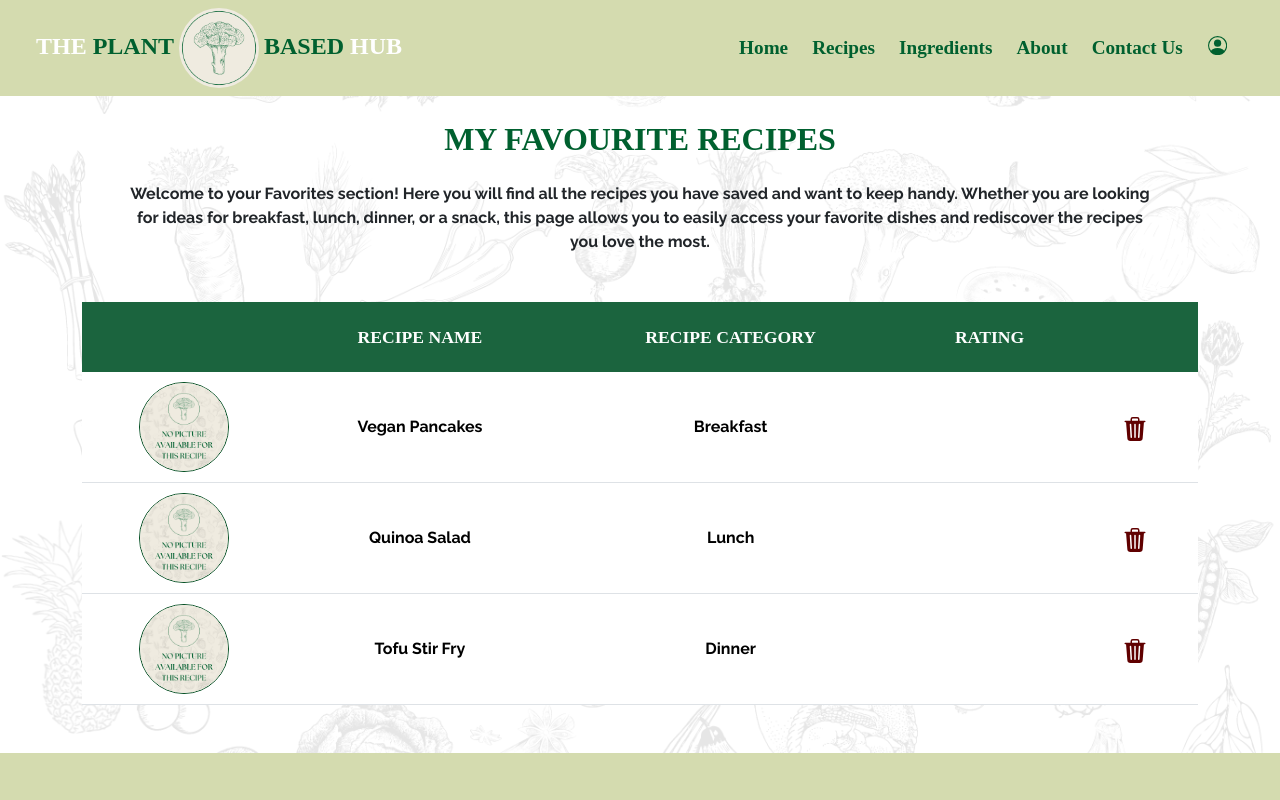
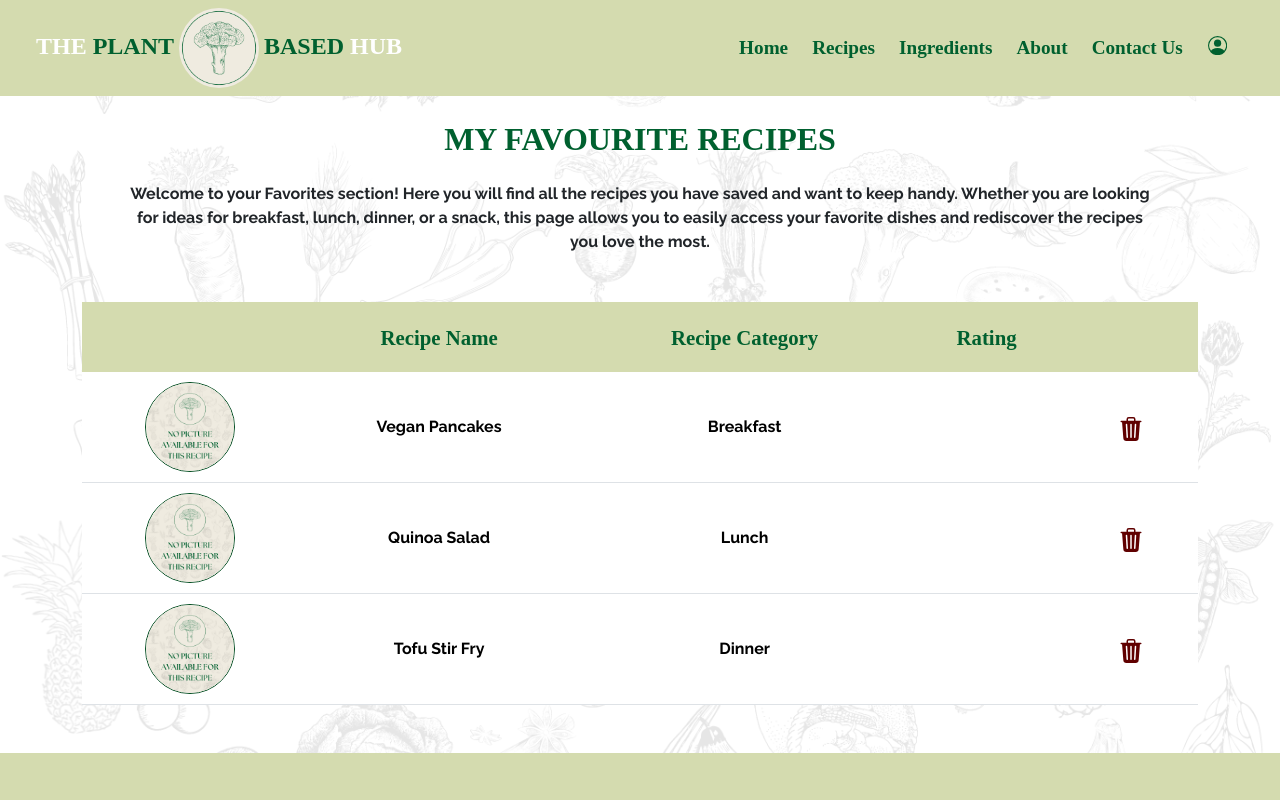
Before and after one commit to alicelazzeri/ThePlantBasedHub-FRONTEND, a React (Vite) app: page /favourites in a window 1280 px wide. Shown: the top 800 px of the page. Built offline with nearby package versions, Linux system fonts and the light colour scheme; a web font is replaced by a local one.

Commit message:
fixed style

```diff
--- a/src/App.css
+++ b/src/App.css
@@ -816,13 +816,13 @@ input[type="range"]::-ms-track {
 }
 
 .favTable th {
-  background-color: #1b643e !important;
-  color: #fefefe;
+  background-color: #d4dbaf !important;
+  color: #00602f;
   font-family: "Italiana", serif;
   height: 70px;
   vertical-align: middle;
-  font-size: 1.1rem;
-  text-transform: uppercase;
+  font-size: 1.3rem;
+
   border: none;
 }
 
```
